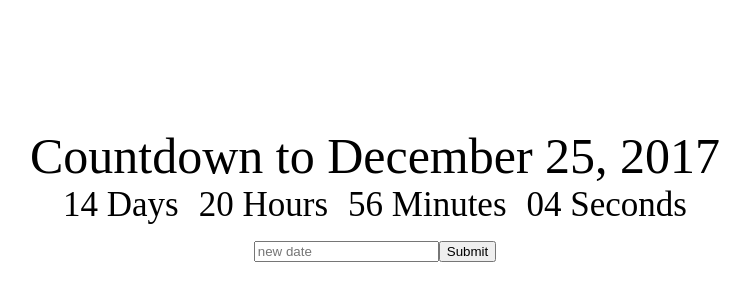
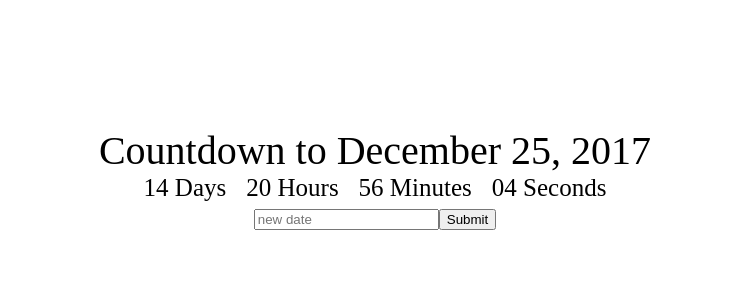
Before and after one commit to alexanderames/countdownChamp, a React (Create React App) app: page / in a window 1280 px wide. Shown: the part 126-426 px from the top of the page, without its empty margins (265-1015 px from the left). Built offline with nearby package versions, Linux system fonts and the light colour scheme.

Commit message:
change data with input field

```diff
--- a/src/App.css
+++ b/src/App.css
@@ -1,11 +1,11 @@
 .App {
 	text-align: center;
-	font-size: 35px;
+	font-size: 25px;
 	margin-top: 20%;
 }
 
 .App-title {
-	font-size: 50px;
+	font-size: 40px;
 }
 
 .clockDays, .clockHours, .clockMinutes, .clockSeconds {
--- a/src/App.jsx
+++ b/src/App.jsx
@@ -5,12 +5,14 @@ class App extends Component {
 	constructor(props) {
 		super(props);
 		this.state = {
-			deadline: 'December 25, 2017'
+			deadline: 'December 25, 2017',
+			newDeadline: ''
 		}
 	}
 
 	changeDeadline () {
-		this.setState({deadline: 'November 25, 2017'})
+		console.log('state', this.state);
+		this.setState({deadline: this.state.newDeadline});
 	}
 
 	render() {
@@ -24,7 +26,9 @@ class App extends Component {
 					<div className="clockSeconds">04 Seconds</div>
 				</div>
 				<div>
-					<input placeholder='new date'/>
+					<input placeholder='new date'
+								 onChange={event => this.setState({newDeadline: event.target.value})}
+					/>
 					<button onClick={ () => this.changeDeadline() }>
 						Submit
 					</button>
```
